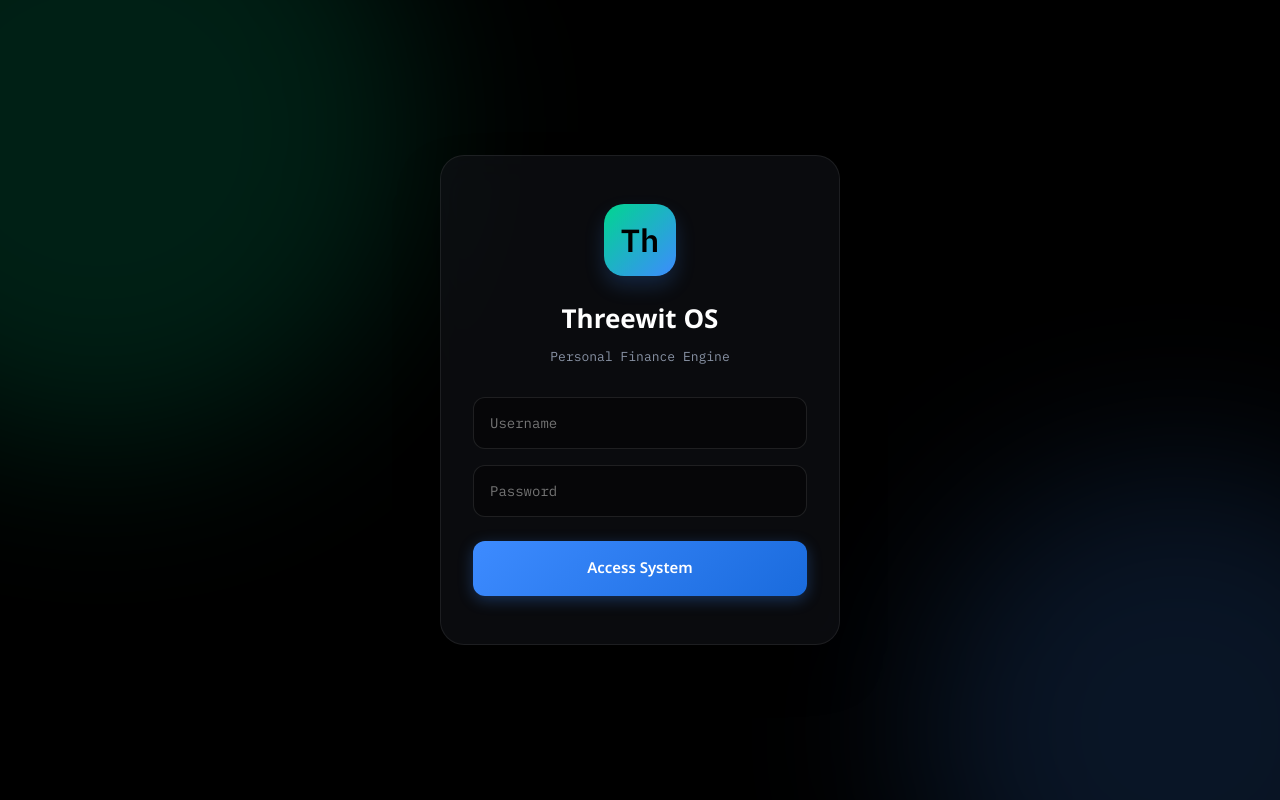
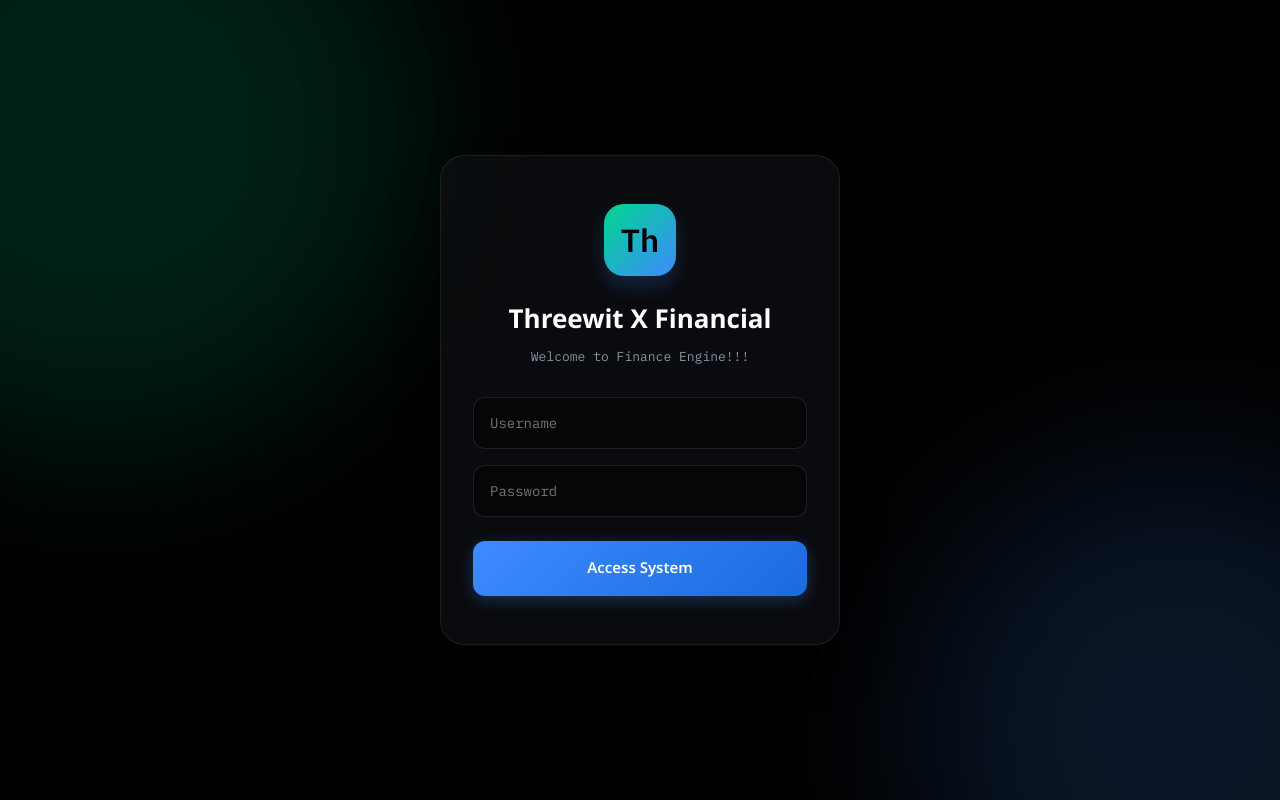
Before and after one commit to Ziadian/finance4444, a React (Vite) app: page / in a window 1280 px wide. Built offline with nearby package versions, Linux system fonts and the light colour scheme.

Commit message:
Update App.jsx

```diff
--- a/src/App.jsx
+++ b/src/App.jsx
@@ -591,7 +591,7 @@ function PortfolioTab({ portfolio, setPortfolio, livePrices, isLoadingPrices, ex
               className="exchange-input"
             />
           </div>
-          <div className="metric-sub">พิมพ์แก้เรตตรงนี้ได้เลย (Auto-Sync)</div>
+          <div className="metric-sub">แก้ค่าเงินปัจจุบัน (Auto-Sync)</div>
         </div>
       </div>
       <div className="card"><div className="card-title">ราคาตลาด (REAL-TIME VIA FINNHUB) {isLoadingPrices && "⏳ กำลังอัปเดต..."}</div>
@@ -785,8 +785,8 @@ export default function App() {
         <div className="login-glow-2" />
         <div className="login-glass-card">
           <div className="login-logo">Th</div>
-          <h2 style={{fontSize:'26px', color:'#fff', fontWeight:700, marginBottom:'8px'}}>Threewit OS</h2>
-          <p style={{fontSize:'13px', color:'var(--text2)', marginBottom:'32px', fontFamily:'var(--font-mono)'}}>Personal Finance Engine</p>
+          <h2 style={{fontSize:'26px', color:'#fff', fontWeight:700, marginBottom:'8px'}}>Threewit X Financial</h2>
+          <p style={{fontSize:'13px', color:'var(--text2)', marginBottom:'32px', fontFamily:'var(--font-mono)'}}>Welcome to Finance Engine!!!</p>
           <form onSubmit={handleLogin}>
             <input className="login-inp-styled" placeholder="Username" onChange={e => setUsernameInput(e.target.value)} />
             <input className="login-inp-styled" type="password" placeholder="Password" onChange={e => setPasswordInput(e.target.value)} />
@@ -807,12 +807,12 @@ export default function App() {
           <div className="topnav-brand">
             <div className="topnav-logo">Th</div>
             <div>
-              <div className="topnav-title">Threewit OS</div>
-              <div className="topnav-sub">Personal Finance Engine</div>
+              <div className="topnav-title">Threewit Kub💸💹</div>
+              <div className="topnav-sub">Finance Engine</div>
             </div>
           </div>
           <div style={{display:'flex', gap:'12px', alignItems:'center'}}>
-            <div className="topnav-sync"><div className="sync-dot" /> Cloud Sync Active</div>
+            <div className="topnav-sync"><div className="sync-dot" />  Active</div>
             <button className="logout-btn" onClick={() => { localStorage.removeItem("tw_user"); setUser(null); }}>Log Out</button>
           </div>
         </nav>
```
